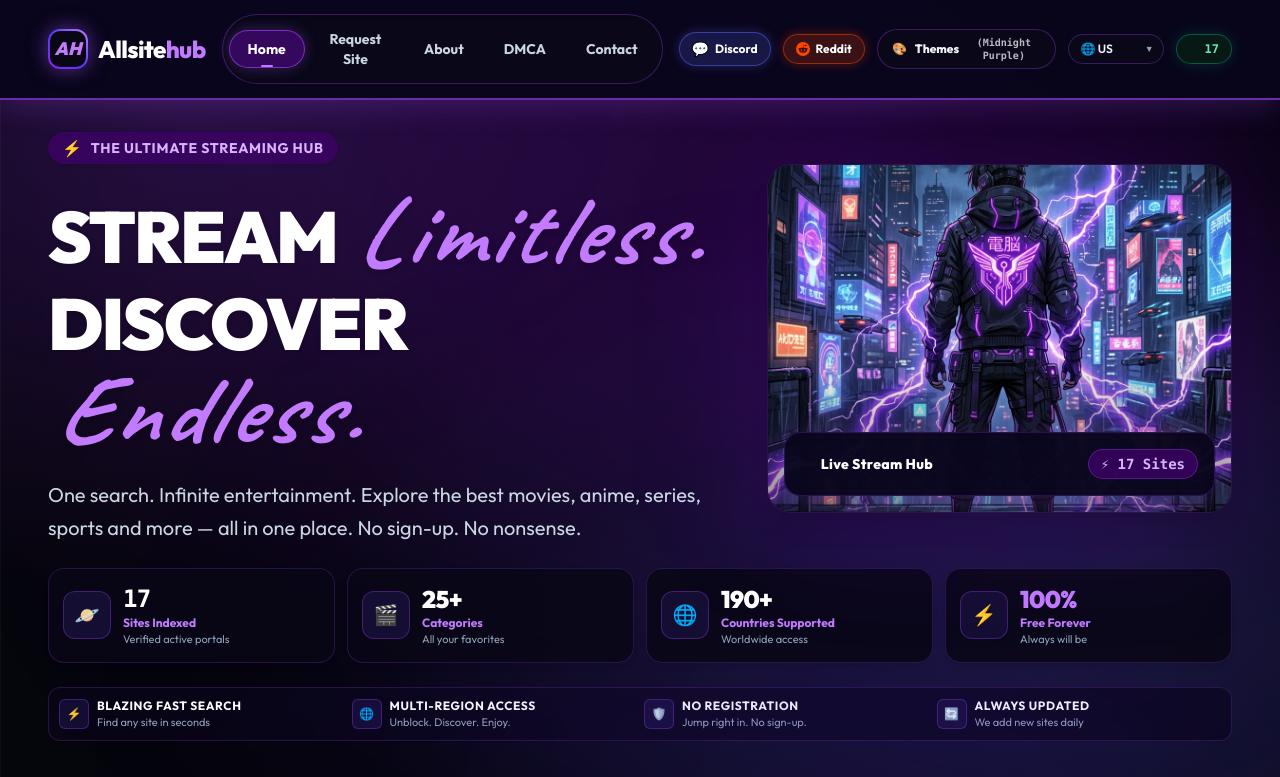
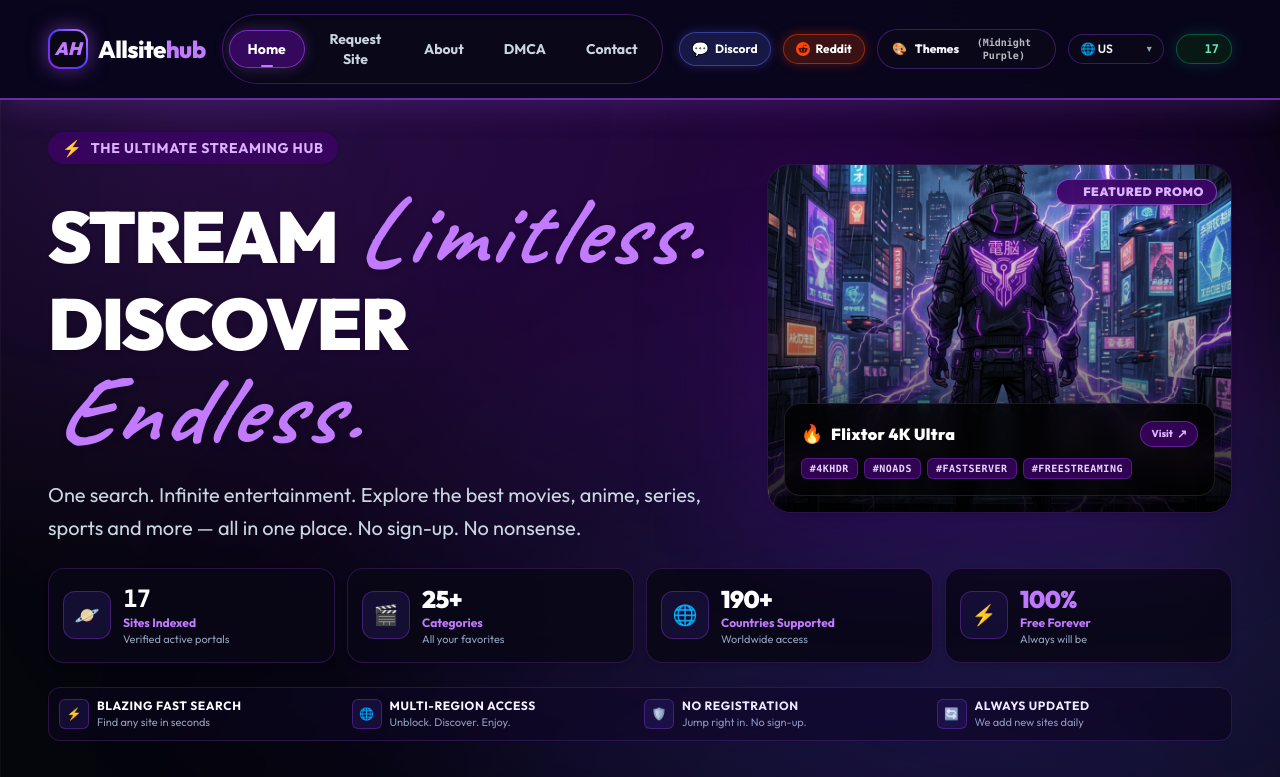
Before and after one commit to shobhit0296/allsitehub, a Next.js app: page / in a window 1280 px wide. Shown: the top 777 px of the page. Built offline with nearby package versions, Linux system fonts and the light colour scheme.

Commit message:
feat: replace hero poster 3D effect with customizable promotional banner area with hashtag features and redirection link

```diff
--- a/src/app/adminvenom/page.tsx
+++ b/src/app/adminvenom/page.tsx
@@ -201,7 +201,19 @@
   // Banner Customization Handlers
   const handleSaveBanner = (e: React.FormEvent) => {
     e.preventDefault();
-    saveBannerConfig(bannerConfig);
+    const hashtagsArray = bannerConfig.promoHashtagsString
+      ? bannerConfig.promoHashtagsString.split(",").map((s) => {
+          const trimmed = s.trim();
+          return trimmed.startsWith("#") ? trimmed : `#${trimmed}`;
+        }).filter(Boolean)
+      : bannerConfig.promoHashtags || ["#4KHDR", "#NoAds", "#FastServer", "#FreeStreaming"];
+
+    const updatedConfig: BannerConfig = {
+      ...bannerConfig,
+      promoHashtags: hashtagsArray,
+    };
+    setBannerConfigState(updatedConfig);
+    saveBannerConfig(updatedConfig);
     setBannerSuccess(true);
     setTimeout(() => setBannerSuccess(false), 2500);
   };
@@ -768,14 +780,70 @@
                 </div>
               </div>
 
+              {/* PROMOTIONAL BANNER AREA CONTROLS */}
+              <div className="flex flex-col gap-3 pt-3 border-t border-purple-500/30">
+                <h3 className="text-xs font-black text-purple-300 uppercase tracking-wider flex items-center gap-1.5">
+                  <span>🎨</span> Promotional Poster Banner Settings
+                </h3>
+
                 <div>
-                <label className="text-xs font-bold text-slate-300 block mb-1">Hero Image URL</label>
+                  <label className="text-xs font-bold text-slate-300 block mb-1">Poster Banner Image URL</label>
                   <input
                     type="text"
-                  value={bannerConfig.heroImageUrl}
+                    value={bannerConfig.heroImageUrl || ""}
                     onChange={(e) => setBannerConfigState({ ...bannerConfig, heroImageUrl: e.target.value })}
+                    placeholder="/hero_banner.png or https://example.com/banner.png"
                     className="w-full px-4 py-2.5 bg-[#120e2b] border border-slate-700 focus:border-purple-500 rounded-xl text-white text-xs focus:outline-none"
                   />
+                </div>
+
+                <div className="grid grid-cols-1 sm:grid-cols-2 gap-3">
+                  <div>
+                    <label className="text-xs font-bold text-slate-300 block mb-1">Promotional Badge Label</label>
+                    <input
+                      type="text"
+                      value={bannerConfig.cardBadgeText || ""}
+                      onChange={(e) => setBannerConfigState({ ...bannerConfig, cardBadgeText: e.target.value })}
+                      placeholder="e.g. FEATURED PROMO"
+                      className="w-full px-3.5 py-2.5 bg-[#120e2b] border border-slate-700 focus:border-purple-500 rounded-xl text-white text-xs focus:outline-none"
+                    />
+                  </div>
+
+                  <div>
+                    <label className="text-xs font-bold text-purple-300 block mb-1">Promotional Website Name *</label>
+                    <input
+                      type="text"
+                      value={bannerConfig.promoSiteName || ""}
+                      onChange={(e) => setBannerConfigState({ ...bannerConfig, promoSiteName: e.target.value })}
+                      placeholder="e.g. Flixtor 4K Ultra"
+                      className="w-full px-3.5 py-2.5 bg-[#120e2b] border border-purple-500/50 rounded-xl text-white text-xs font-bold focus:outline-none"
+                    />
+                  </div>
+                </div>
+
+                <div>
+                  <label className="text-xs font-bold text-purple-300 block mb-1">Click Redirection Target URL *</label>
+                  <input
+                    type="url"
+                    value={bannerConfig.promoTargetUrl || ""}
+                    onChange={(e) => setBannerConfigState({ ...bannerConfig, promoTargetUrl: e.target.value })}
+                    placeholder="https://flixtor.to"
+                    className="w-full px-4 py-2.5 bg-[#120e2b] border border-purple-500/50 rounded-xl text-white text-xs font-bold focus:outline-none"
+                  />
+                </div>
+
+                <div>
+                  <label className="text-xs font-bold text-slate-300 block mb-1">
+                    Feature Hashtags (comma-separated, contain #)
+                  </label>
+                  <input
+                    type="text"
+                    value={bannerConfig.promoHashtagsString !== undefined ? bannerConfig.promoHashtagsString : (bannerConfig.promoHashtags ? bannerConfig.promoHashtags.join(", ") : "#4KHDR, #NoAds, #FastServer, #FreeStreaming")}
+                    onChange={(e) => setBannerConfigState({ ...bannerConfig, promoHashtagsString: e.target.value })}
+                    placeholder="#4KHDR, #NoAds, #FastServer, #FreeStreaming"
+                    className="w-full px-4 py-2.5 bg-[#120e2b] border border-slate-700 focus:border-purple-500 rounded-xl text-white text-xs focus:outline-none"
+                  />
+                </div>
               </div>
 
               <button
--- a/src/app/data.ts
+++ b/src/app/data.ts
@@ -38,6 +38,11 @@
   secondaryBtnUrl: string;
   heroImageUrl: string;
   cardBadgeText: string;
+  // PROMOTIONAL BANNER AREA FIELDS
+  promoSiteName?: string;
+  promoTargetUrl?: string;
+  promoHashtags?: string[];
+  promoHashtagsString?: string;
 }
 
 export const DEFAULT_BANNER_CONFIG: BannerConfig = {
@@ -53,7 +58,11 @@
   secondaryBtnText: "REQUEST A SITE",
   secondaryBtnUrl: "request-modal",
   heroImageUrl: "/hero_banner.png",
-  cardBadgeText: "Live Stream Hub",
+  cardBadgeText: "FEATURED PROMO",
+  promoSiteName: "Flixtor 4K Ultra",
+  promoTargetUrl: "https://flixtor.to",
+  promoHashtags: ["#4KHDR", "#NoAds", "#FastServer", "#FreeStreaming"],
+  promoHashtagsString: "#4KHDR, #NoAds, #FastServer, #FreeStreaming",
 };
 
 export const BANNER_STORAGE_KEY = "allsitehub_banner_config";
--- a/src/app/page.tsx
+++ b/src/app/page.tsx
@@ -889,43 +889,66 @@
             </p>
           </div>
 
-          {/* Right Column Character Card */}
+          {/* Right Column Promotional Banner Area (Clean, no 3D tilt effect) */}
           <div className="lg:col-span-5 relative flex justify-center items-center mt-2 lg:mt-0 z-10">
             {/* Ambient Lighting Aura */}
             <div className={`absolute inset-0 ${activeTheme.aura1} rounded-3xl blur-3xl -z-10`} />
 
-            <div
-              onMouseMove={handleMouseMove}
-              onMouseLeave={handleMouseLeave}
-              style={{
-                transform: `rotateX(${tiltStyle.rotateX}deg) rotateY(${tiltStyle.rotateY}deg)`,
-                transition: "transform 0.15s ease-out",
-              }}
-              className={`relative w-full max-w-md xl:max-w-lg aspect-[4/3] rounded-3xl overflow-hidden border ${activeTheme.cardBorder} shadow-xl ${activeTheme.cardBg} cursor-pointer`}
+            <a
+              href={bannerConfig.promoTargetUrl || "https://flixtor.to"}
+              target="_blank"
+              rel="noopener noreferrer"
+              className={`group relative w-full max-w-md xl:max-w-lg aspect-[4/3] rounded-3xl overflow-hidden border ${activeTheme.cardBorder} shadow-2xl ${activeTheme.cardBg} cursor-pointer block transition-all duration-300 hover:scale-[1.02] hover:border-purple-400`}
             >
+              {/* Poster Banner Image */}
               <Image
                 src={bannerConfig.heroImageUrl || "/hero_banner.png"}
-                alt="Allsitehub Visual"
+                alt={bannerConfig.promoSiteName || "Promotional Banner"}
                 fill
                 sizes="(max-width: 768px) 100vw, (max-width: 1200px) 50vw, 33vw"
-                className="object-cover object-center scale-105 transition-all duration-300"
+                className="object-cover object-center scale-100 group-hover:scale-105 transition-transform duration-500"
                 priority
               />
 
-              <div className="absolute inset-0 bg-gradient-to-t from-black/70 via-transparent to-transparent opacity-60" />
-
-              <div className={`absolute bottom-3 left-3 right-3 sm:bottom-4 sm:left-4 sm:right-4 p-3.5 sm:p-4 rounded-2xl ${activeTheme.headerBg} border ${activeTheme.cardBorder} flex items-center justify-between shadow-2xl`}>
-                <div className="flex items-center gap-2 sm:gap-2.5">
-                  <div className="w-2.5 h-2.5 rounded-full bg-emerald-400 animate-ping" />
-                  <span className={`text-xs sm:text-sm font-extrabold ${activeTheme.headingColor} tracking-wide`}>
-                    {bannerConfig.cardBadgeText || "Live Stream Hub"}
+              {/* Top Right Promotional Badge */}
+              <div className="absolute top-3.5 right-3.5 z-20">
+                <span className="px-3 py-1 rounded-full bg-purple-950/90 text-purple-300 border border-purple-400/50 text-[10px] sm:text-xs font-black uppercase tracking-wider shadow-lg flex items-center gap-1.5 backdrop-blur-md">
+                  <span className="w-2 h-2 rounded-full bg-purple-400 animate-ping" />
+                  {bannerConfig.cardBadgeText || "FEATURED PROMO"}
+                </span>
+              </div>
+
+              {/* Dark Gradient Overlay */}
+              <div className="absolute inset-0 bg-gradient-to-t from-black/90 via-black/35 to-transparent" />
+
+              {/* Bottom Promotional Info & Feature Hashtags (#) */}
+              <div className="absolute bottom-3 left-3 right-3 sm:bottom-4 sm:left-4 sm:right-4 p-3.5 sm:p-4 rounded-2xl bg-black/75 backdrop-blur-md border border-white/10 flex flex-col gap-2 shadow-2xl transition-all group-hover:border-purple-400/60">
+                <div className="flex items-center justify-between gap-2">
+                  <div className="flex items-center gap-2">
+                    <span className="text-base sm:text-lg">🔥</span>
+                    <h3 className="text-sm sm:text-base font-black text-white tracking-wide truncate">
+                      {bannerConfig.promoSiteName || "Flixtor 4K Ultra"}
+                    </h3>
+                  </div>
+                  <span className="text-[10px] font-extrabold text-purple-300 bg-purple-950/80 px-2.5 py-1 rounded-full border border-purple-500/40 shrink-0 group-hover:bg-purple-600 group-hover:text-white transition-all flex items-center gap-1">
+                    <span>Visit</span>
+                    <span className="text-xs">↗</span>
                   </span>
                 </div>
-                <span className={`text-xs sm:text-sm font-mono font-bold ${activeTheme.accentBadge} px-3 py-1 rounded-full border`}>
-                  ⚡ {siteCount} Sites
-                </span>
+
+                {/* Feature Hashtags containing # */}
+                <div className="flex flex-wrap items-center gap-1.5 pt-0.5">
+                  {(bannerConfig.promoHashtags || ["#4KHDR", "#NoAds", "#FastServer", "#FreeStreaming"]).map((tag, idx) => (
+                    <span
+                      key={idx}
+                      className="text-[9px] sm:text-[10px] font-mono font-extrabold px-2 py-0.5 rounded-md bg-purple-950/80 text-purple-200 border border-purple-500/30 uppercase tracking-wider"
+                    >
+                      {tag.startsWith("#") ? tag : `#${tag}`}
+                    </span>
+                  ))}
+                </div>
               </div>
-            </div>
+            </a>
           </div>
 
         </section>
```
Lines whose indentation alone changed are shown as unchanged.
